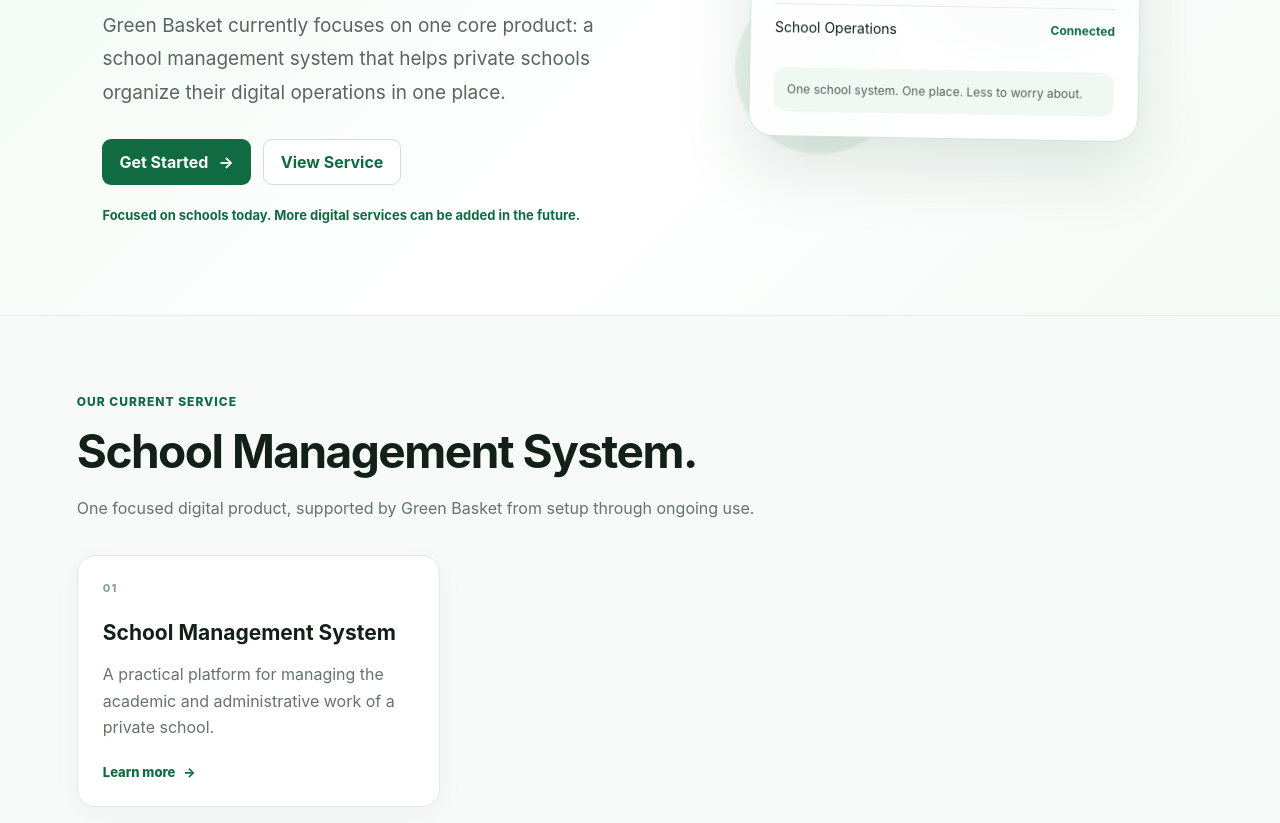
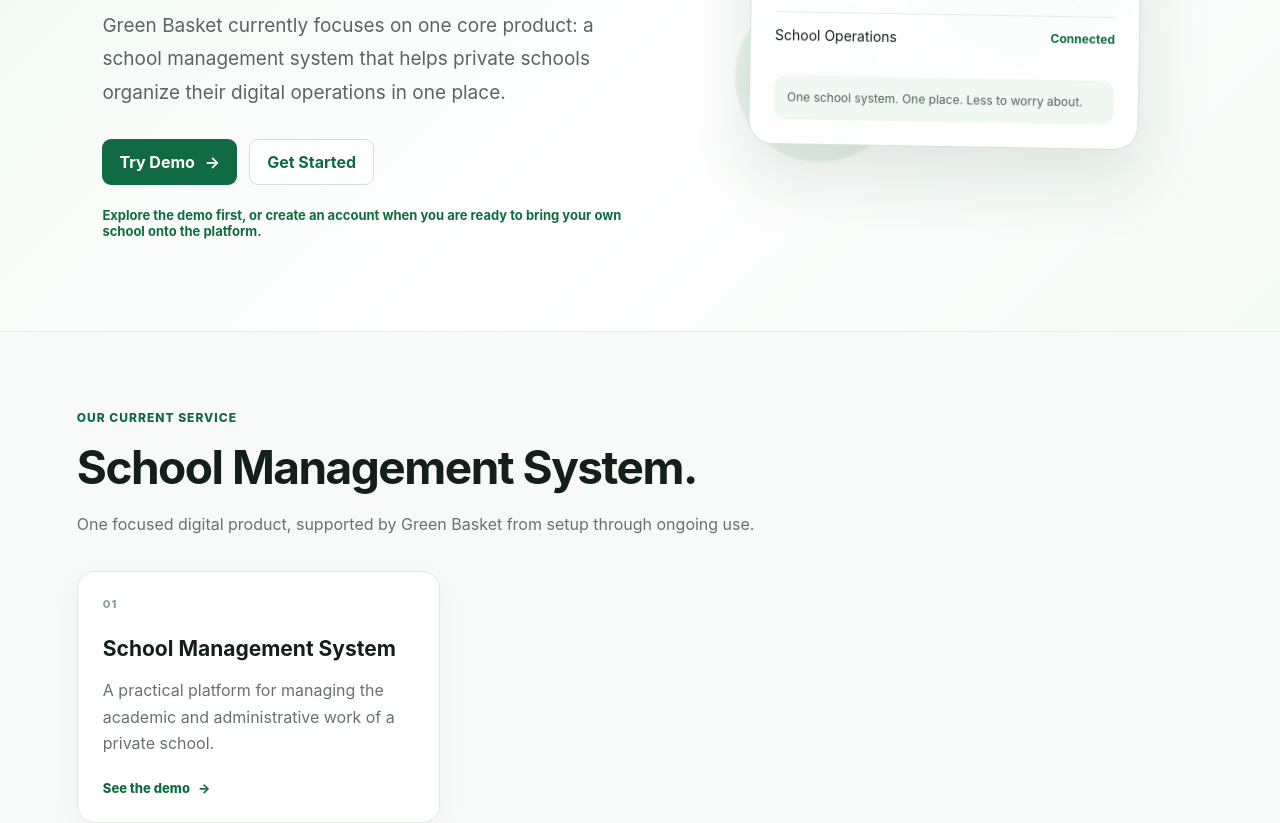
Before and after one commit to greenbasket-labs/GB-Global, a Next.js app: page / in a window 1280 px wide. Shown: the part 460-1283 px from the top of the page. Built offline with nearby package versions, Linux system fonts and the light colour scheme.

Commit message:
Add public demo entry to Green Basket homepage

```diff
--- a/app/page.tsx
+++ b/app/page.tsx
@@ -10,10 +10,10 @@ export default function Home() {
             <h1>Digital solutions for <span>schools.</span></h1>
             <p className="hero-lead">Green Basket currently focuses on one core product: a school management system that helps private schools organize their digital operations in one place.</p>
             <div className="actions">
-              <Link className="btn" href="/register">Get Started <span>→</span></Link>
-              <Link className="btn alt" href="/services">View Service</Link>
+              <Link className="btn" href="/demo">Try Demo <span>→</span></Link>
+              <Link className="btn alt" href="/register">Get Started</Link>
             </div>
-            <p className="coverage">Focused on schools today. More digital services can be added in the future.</p>
+            <p className="coverage">Explore the demo first, or create an account when you are ready to bring your own school onto the platform.</p>
           </div>
           <div className="hero-visual" aria-hidden="true">
             <div className="hero-orb orb-one" />
@@ -41,7 +41,7 @@ export default function Home() {
             <div className="service-number">01</div>
             <h3>School Management System</h3>
             <p className="muted">A practical platform for managing the academic and administrative work of a private school.</p>
-            <Link href="/services">Learn more <span>→</span></Link>
+            <Link href="/demo">See the demo <span>→</span></Link>
           </div>
         </div>
       </section>
```
